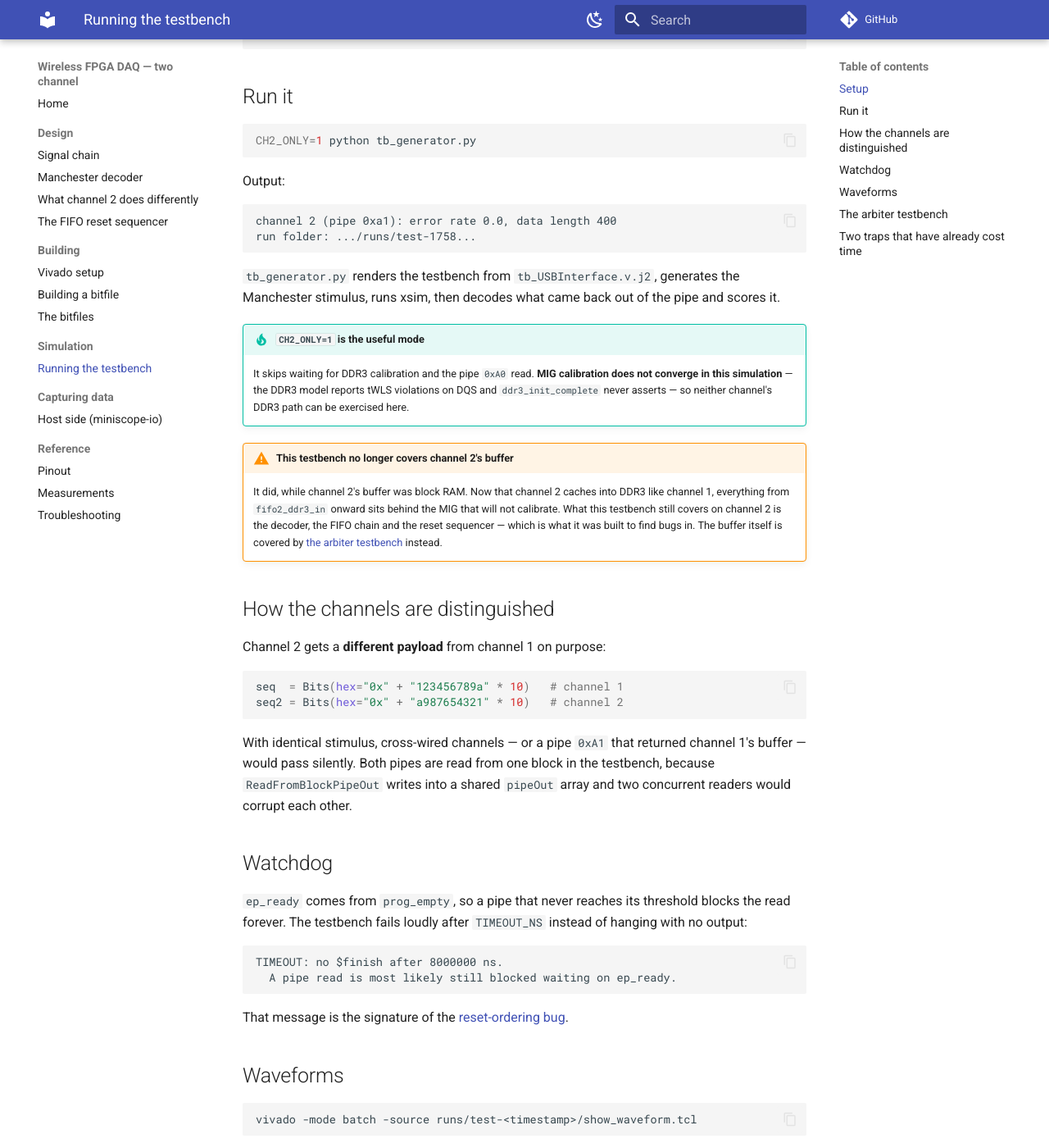
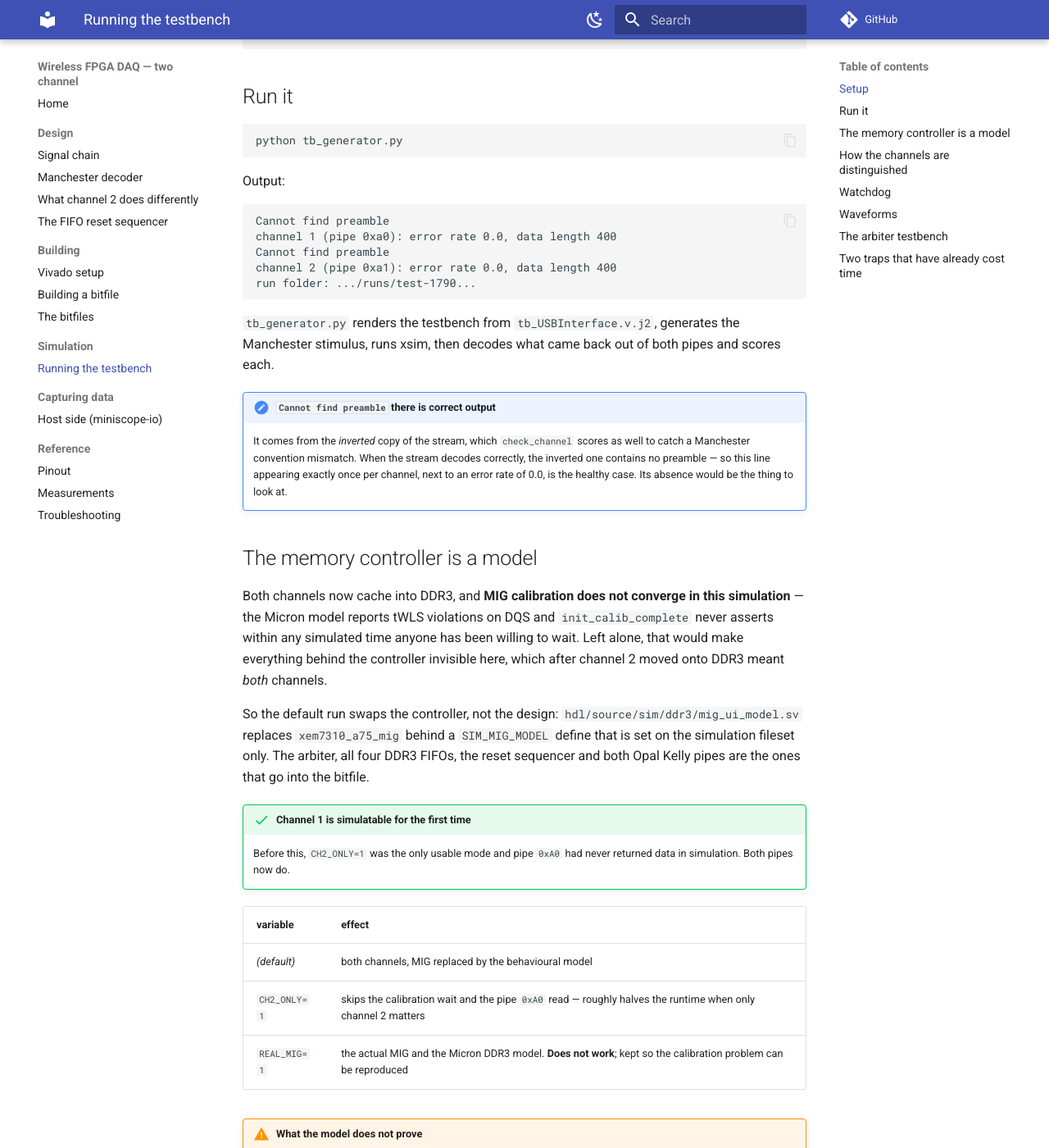
Before and after one commit to Aharoni-Lab/wireless_fpga_daq_2ch, an MkDocs documentation site: the page built from docs/simulation/testbench.md, in a window 1280 px wide and 1400 px high, scrolled down 581 px. Shown: the whole window at 82% size. Built offline with MkDocs 1.6.1 and Material for MkDocs 9.7.7, drawn with Linux system fonts in a browser that asks for light colours; comment, search, counter and statistics services are not loaded; some of the changed text lies outside the part shown.

Commit message:
Simulate the memory controller, so the DDR3 path is testable at all
MIG calibration has never converged against the Micron model here -- tWLS
violations on DQS, init_calib_complete never asserts -- so nothing behind the
controller has ever been simulated. That was survivable while it only cost
channel 1. Once channel 2 moved onto DDR3 it cost both, and the previous
commit shipped an arbiter whose only coverage was a unit testbench.

Replace the controller, not the design. mig_ui_model.sv models the MIG's user
interface: command and write-data handshakes queued independently and paired
in order, read data returned through app_rd_data_valid after a latency, a
calibration delay, and app_rdy / app_wdf_rdy withheld pseudo-randomly so a
design that only works against an always-ready controller fails. The swap is
an ifdef around the module name in USBInterface.v, sharing one port map so
the two cannot drift, driven by SIM_MIG_MODEL which run_tb.tcl sets on the
sim_autogen fileset alone. Synthesis still elaborates xem7310_a75_mig;
verified, not assumed.

Everything else in the simulated design is what goes into the bitfile: the
arbiter, all four DDR3 FIFOs, the reset sequencer, both pipes, the real
ReadFromBlockPipeOut.

Result: both channels return error rate 0.0 over 400 bits. Pipe 0xA0 has
never returned data in this testbench before -- CH2_ONLY=1 existed precisely
because it could not. Cross-checked that each pipe carries its own payload:
scoring each channel against the other's expected data gives ~0.30, so the
two are not wired together.

Found on the way: the testbench's DDR3 calibration wait was bound to
ddr3_init_complete, which is only the net on dbg_sig2 -- and dbg_sig2 carries
init_calib_complete only when DEBUG_MODE is 0. The committed default is 1,
where it carries dec2_clk, so the wait was satisfied by channel 2's decoder
ticking and never waited for calibration at all. Now a hierarchical reference
to dut.init_calib_complete.

REAL_MIG=1 restores the actual MIG and the Micron model, kept so the
calibration problem stays reproducible rather than becoming folklore.

The model is not a DDR3 model: no refresh, no bank/row timing, no bandwidth
limit, no reordering. It proves the logic driving app_* is correct and
nothing about whether the controller is configured correctly or meets DDR3
timing. The bench measurements in #2 still decide.

Refs #2

Co-Authored-By: Claude Opus 5 <noreply@anthropic.com>

````diff
--- a/docs/simulation/testbench.md
+++ b/docs/simulation/testbench.md
@@ -26,33 +26,66 @@ export VIVADO_PATH=/your/path/to/vivado
 ## Run it
 
 ```bash
-CH2_ONLY=1 python tb_generator.py
+python tb_generator.py
 ```
 
 Output:
 
 ```
+Cannot find preamble
+channel 1 (pipe 0xa0): error rate 0.0, data length 400
+Cannot find preamble
 channel 2 (pipe 0xa1): error rate 0.0, data length 400
-run folder: .../runs/test-1758...
+run folder: .../runs/test-1790...
 ```
 
 `tb_generator.py` renders the testbench from `tb_USBInterface.v.j2`, generates
-the Manchester stimulus, runs xsim, then decodes what came back out of the pipe
-and scores it.
+the Manchester stimulus, runs xsim, then decodes what came back out of both
+pipes and scores each.
 
-!!! tip "`CH2_ONLY=1` is the useful mode"
-    It skips waiting for DDR3 calibration and the pipe `0xA0` read. **MIG
-    calibration does not converge in this simulation** — the DDR3 model reports
-    tWLS violations on DQS and `ddr3_init_complete` never asserts — so neither
-    channel's DDR3 path can be exercised here.
+!!! note "`Cannot find preamble` there is correct output"
+    It comes from the *inverted* copy of the stream, which `check_channel`
+    scores as well to catch a Manchester convention mismatch. When the stream
+    decodes correctly, the inverted one contains no preamble — so this line
+    appearing exactly once per channel, next to an error rate of 0.0, is the
+    healthy case. Its absence would be the thing to look at.
 
-!!! warning "This testbench no longer covers channel 2's buffer"
-    It did, while channel 2's buffer was block RAM. Now that channel 2 caches
-    into DDR3 like channel 1, everything from `fifo2_ddr3_in` onward sits
-    behind the MIG that will not calibrate. What this testbench still covers
-    on channel 2 is the decoder, the FIFO chain and the reset sequencer —
-    which is what it was built to find bugs in. The buffer itself is covered
-    by [the arbiter testbench](#the-arbiter-testbench) instead.
+## The memory controller is a model
+
+Both channels now cache into DDR3, and **MIG calibration does not converge in
+this simulation** — the Micron model reports tWLS violations on DQS and
+`init_calib_complete` never asserts within any simulated time anyone has been
+willing to wait. Left alone, that would make everything behind the controller
+invisible here, which after channel 2 moved onto DDR3 meant *both* channels.
+
+So the default run swaps the controller, not the design:
+`hdl/source/sim/ddr3/mig_ui_model.sv` replaces `xem7310_a75_mig` behind a
+`SIM_MIG_MODEL` define that is set on the simulation fileset only. The arbiter,
+all four DDR3 FIFOs, the reset sequencer and both Opal Kelly pipes are the ones
+that go into the bitfile.
+
+!!! success "Channel 1 is simulatable for the first time"
+    Before this, `CH2_ONLY=1` was the only usable mode and pipe `0xA0` had
+    never returned data in simulation. Both pipes now do.
+
+| variable | effect |
+|---|---|
+| *(default)* | both channels, MIG replaced by the behavioural model |
+| `CH2_ONLY=1` | skips the calibration wait and the pipe `0xA0` read — roughly halves the runtime when only channel 2 matters |
+| `REAL_MIG=1` | the actual MIG and the Micron DDR3 model. **Does not work**; kept so the calibration problem can be reproduced |
+
+!!! warning "What the model does not prove"
+    It is a model of the MIG's *user interface*, not of DDR3. No refresh, no
+    bank or row timing, no bandwidth limit, no read/write reordering. It says
+    the logic driving `app_*` is correct. It says nothing about whether the
+    controller is configured correctly or meets DDR3 timing — those stay
+    hardware questions, which is why the acceptance criteria in
+    [Measurements](../reference/measurements.md#two-channel-capture) are bench
+    measurements.
+
+    What it *is* deliberately awkward about: `app_rdy` and `app_wdf_rdy` are
+    withheld pseudo-randomly, so a design that only works against an
+    always-ready controller fails here.
 
 ## How the channels are distinguished
 
@@ -95,12 +128,12 @@ When chasing a channel-2 problem, look at `dec2_clk`, `dec2_fifo_reset` and
 `hdl/source/sim/tb_ddr3_ui.v` is a separate, much smaller testbench for
 `ddr3_ui`, the block that shares the one MIG between both channels.
 
-It exists because of the calibration problem above. The full testbench has
-never been able to reach DDR3, so when channel 2 moved behind the MIG the new
-arbitration logic would otherwise have had **no** simulation coverage at all.
-This replaces the MIG with a behavioural model of its user interface — not a
-DDR3 model, just the `app_*` handshake, with pseudo-random `app_rdy` and
-`app_wdf_rdy` stalls so the retry paths are exercised — and runs in seconds.
+The two are complementary, not redundant. The full testbench proves the whole
+path works; this one reaches the states the full testbench cannot. Its
+stimulus is 400 bits per channel — nowhere near enough to wrap a ring, fill
+one, or hold both channels backlogged long enough for starvation to show. This
+one shrinks the rings to **4 burst slots** so all of that happens in
+microseconds, and it runs in seconds rather than minutes.
 
 ```bash
 cd hdl/source/sim
@@ -152,6 +185,14 @@ What it checks:
     partial garbage. `check_channel` now tests the inverted stream too and names
     a convention mismatch explicitly.
 
+!!! warning "The DDR3 calibration wait was bound to a debug pin"
+    The testbench waited on `ddr3_init_complete`, which is just the net wired
+    to `dbg_sig2` — and `dbg_sig2` only carries `init_calib_complete` when
+    `DEBUG_MODE` is 0. The committed default is 1, where it carries `dec2_clk`.
+    So the wait was satisfied the moment channel 2's decoder ticked and never
+    actually waited for calibration. It is now a hierarchical reference to
+    `dut.init_calib_complete`, which cannot drift with the debug pin mapping.
+
 !!! warning "A passing simulation is not a passing bitfile"
     A behavioural model has ideal clocks. Every rate up to 50 MHz decodes
     perfectly here, and that says nothing about jitter, analog edges or Y6/AA6
--- a/hdl/source/sim/run_tb.tcl.j2
+++ b/hdl/source/sim/run_tb.tcl.j2
@@ -9,6 +9,10 @@ current_fileset -simset [ get_filesets sim_autogen ]
 set_property top tb_USBInterface [get_filesets sim_autogen]
 set_property top_lib xil_defaultlib [get_filesets sim_autogen]
 set_property SOURCE_SET sources_1 [get_filesets sim_autogen]
+# Simulation-only. Swaps the MIG instance in USBInterface.v for a
+# behavioural model of its user interface; nothing else in the design
+# changes. Set on this fileset only, so synthesis never sees it.
+set_property verilog_define {<<=DEFINES=>>} [get_filesets sim_autogen]
 set_property -name {xsim.simulate.wdb} -value {<<=WDB_PATH=>>} -objects [get_filesets sim_autogen]
 # Vivado's launch_simulation cannot spawn its own compile.bat here (it fails
 # with "Spawn failed: Broken pipe" regardless of console or PATH), so only
````
Also changed, not shown: hdl/source/sim/tb_USBInterface.v.j2 (+12 -1 lines), hdl/source/sim/tb_generator.py (+19 -4 lines), 3 other files.
